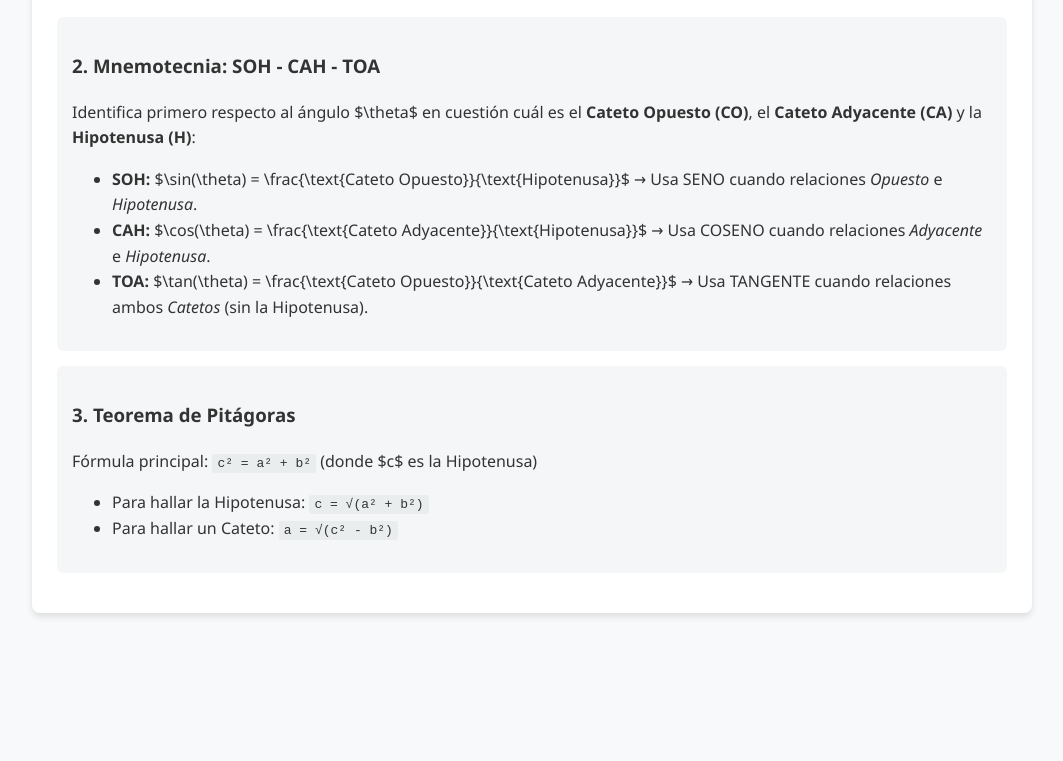
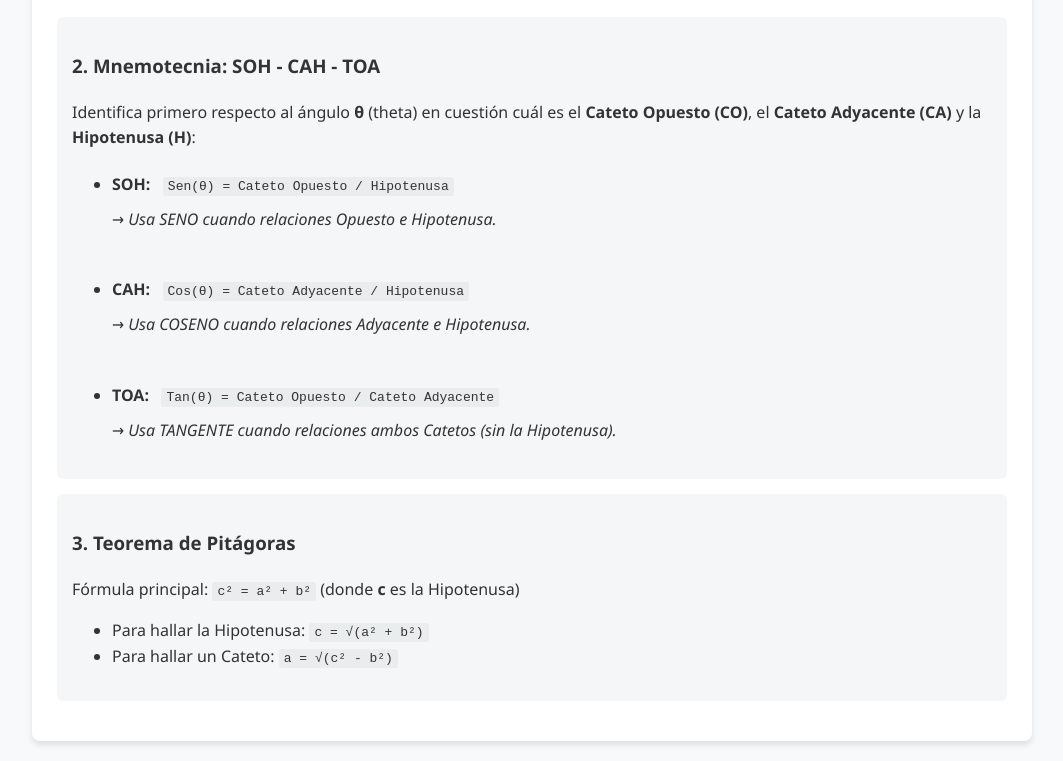
Before and after one commit to Rnsacademic/ejercicios-trigonometria, a plain HTML site: page index.html in a window 1280 px wide. Shown: the part 550-1311 px from the top of the page, without its empty margins (108-1171 px from the left). Before the commit the page ends 1183 px from the top, so only its background shows below. Drawn offline with Linux system fonts and the light colour scheme.

Commit message:
Update index.html

```diff
--- a/index.html
+++ b/index.html
@@ -165,6 +165,7 @@
     </div>
 
     <!-- TAB 1: GUÍA Y TIPS -->
+    <!-- TAB 1: GUÍA Y TIPS -->
     <div id="guia" class="tab-content active">
         <h2>¿Cómo saber qué fórmula utilizar?</h2>
         <p>Aplica este algoritmo de decisión según los datos que te entregue el problema (en un triángulo rectángulo):</p>
@@ -179,17 +180,29 @@
 
         <div class="formula-card">
             <h3>2. Mnemotecnia: SOH - CAH - TOA</h3>
-            <p>Identifica primero respecto al ángulo $\theta$ en cuestión cuál es el <strong>Cateto Opuesto (CO)</strong>, el <strong>Cateto Adyacente (CA)</strong> y la <strong>Hipotenusa (H)</strong>:</p>
-            <ul>
-                <li><strong>SOH:</strong> $\sin(\theta) = \frac{\text{Cateto Opuesto}}{\text{Hipotenusa}}$ &rarr; Usa SENO cuando relaciones <i>Opuesto</i> e <i>Hipotenusa</i>.</li>
-                <li><strong>CAH:</strong> $\cos(\theta) = \frac{\text{Cateto Adyacente}}{\text{Hipotenusa}}$ &rarr; Usa COSENO cuando relaciones <i>Adyacente</i> e <i>Hipotenusa</i>.</li>
-                <li><strong>TOA:</strong> $\tan(\theta) = \frac{\text{Cateto Opuesto}}{\text{Cateto Adyacente}}$ &rarr; Usa TANGENTE cuando relaciones ambos <i>Catetos</i> (sin la Hipotenusa).</li>
+            <p>Identifica primero respecto al ángulo <strong>θ</strong> (theta) en cuestión cuál es el <strong>Cateto Opuesto (CO)</strong>, el <strong>Cateto Adyacente (CA)</strong> y la <strong>Hipotenusa (H)</strong>:</p>
+
+            <ul style="line-height: 2.2;">
+                <li>
+                    <strong>SOH:</strong> &nbsp; <code>Sen(θ) = Cateto Opuesto / Hipotenusa</code>
+                    <br>&rarr; <em>Usa SENO cuando relaciones Opuesto e Hipotenusa.</em>
+                </li>
+                <br>
+                <li>
+                    <strong>CAH:</strong> &nbsp; <code>Cos(θ) = Cateto Adyacente / Hipotenusa</code>
+                    <br>&rarr; <em>Usa COSENO cuando relaciones Adyacente e Hipotenusa.</em>
+                </li>
+                <br>
+                <li>
+                    <strong>TOA:</strong> &nbsp; <code>Tan(θ) = Cateto Opuesto / Cateto Adyacente</code>
+                    <br>&rarr; <em>Usa TANGENTE cuando relaciones ambos Catetos (sin la Hipotenusa).</em>
+                </li>
             </ul>
         </div>
 
         <div class="formula-card">
             <h3>3. Teorema de Pitágoras</h3>
-            <p>Fórmula principal: <code>c² = a² + b²</code> (donde $c$ es la Hipotenusa)</p>
+            <p>Fórmula principal: <code>c² = a² + b²</code> (donde <strong>c</strong> es la Hipotenusa)</p>
             <ul>
                 <li>Para hallar la Hipotenusa: <code>c = √(a² + b²)</code></li>
                 <li>Para hallar un Cateto: <code>a = √(c² - b²)</code></li>
```
